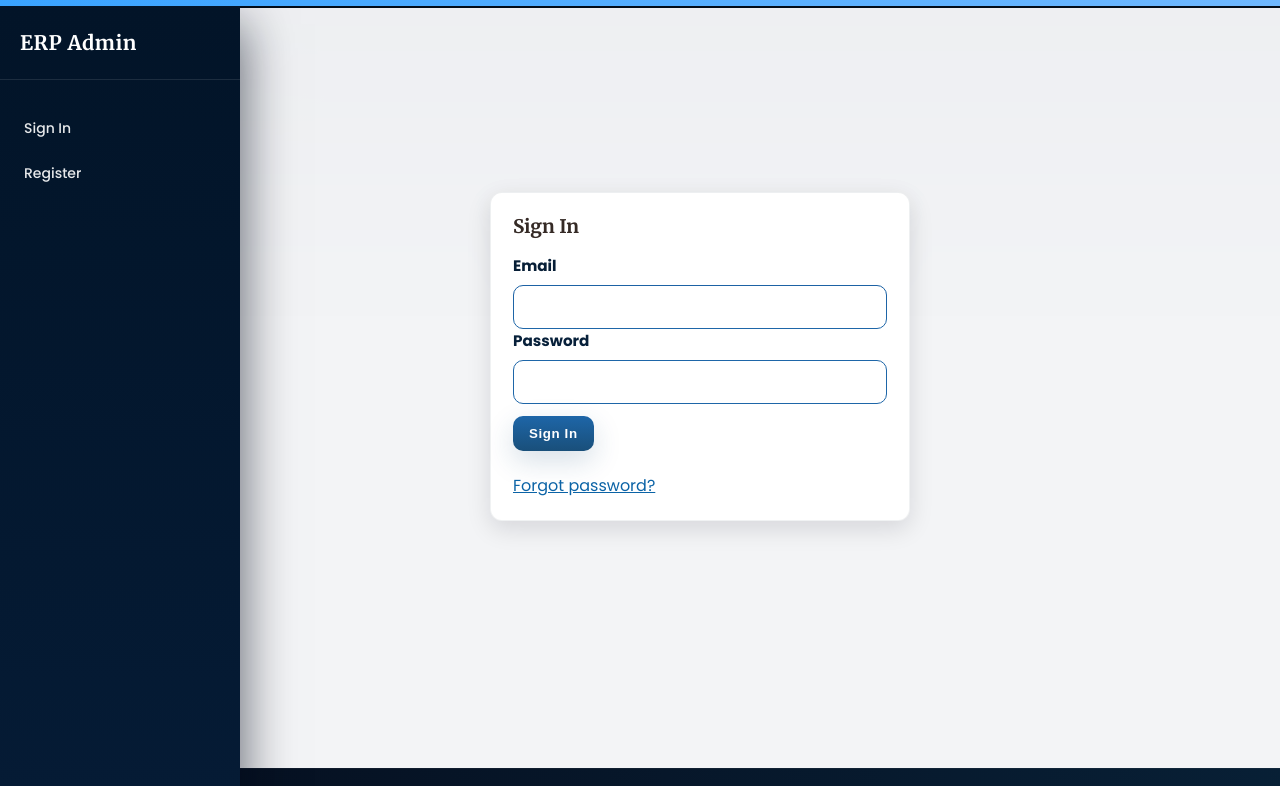
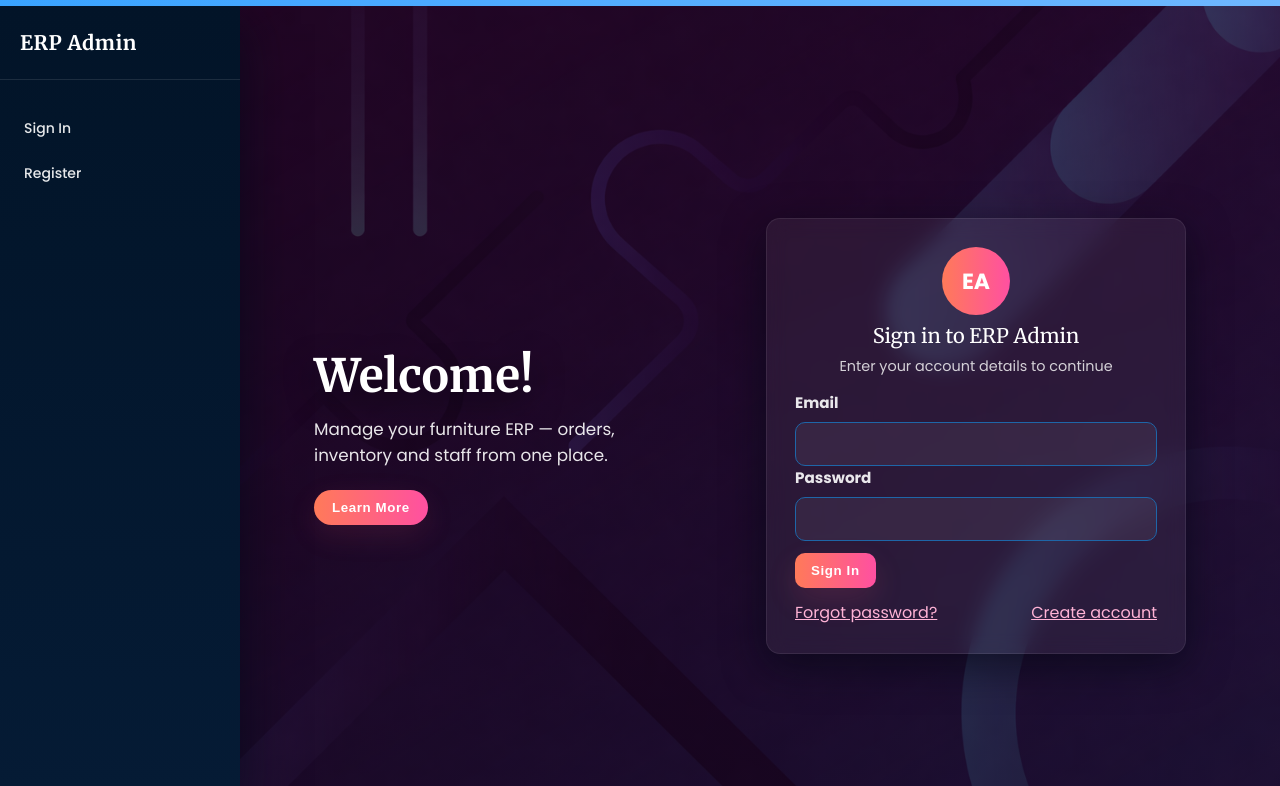
Before and after one commit to petrosasmamaw/Furniture-ERP, a React (Vite) app in the folder adminfrontend/: page / in a window 1280 px wide. Shown: the top 786 px of the page. Built offline with nearby package versions, Linux system fonts and the light colour scheme; no server answers.

Commit message:
update login and register page ui

```diff
--- a/adminfrontend/src/index.css
+++ b/adminfrontend/src/index.css
@@ -395,6 +395,69 @@ input:focus, select:focus, textarea:focus, .price-input:focus {
 .auth-card .form-group input { width: 100%; }
 .auth-card p { margin: 8px 0; }
 
+/* Polished auth UI */
+.auth-center { display:flex; justify-content:center; align-items:center; min-height:80vh }
+.auth-card { max-width:420px; width:100%; padding:28px; border-radius:14px; box-shadow:0 10px 30px rgba(2,8,24,0.12); background:var(--box-bg); }
+.auth-header { display:flex; flex-direction:column; align-items:center; gap:8px; margin-bottom:14px }
+.auth-avatar { width:68px; height:68px; border-radius:50%; display:flex; align-items:center; justify-content:center; background:linear-gradient(90deg,var(--accent),var(--primary)); color:white; font-weight:700; font-size:22px }
+.auth-title { font-family:'Merriweather', serif; font-size:1.25rem; color:var(--text-box); }
+.auth-sub { font-size:0.9rem; color:var(--muted); }
+.inline-note { background:#ecfdf5; color:#065f46; padding:10px 12px; border-radius:8px; border:1px solid rgba(6,95,70,0.06); margin-top:10px }
+.password-strength { height:8px; border-radius:6px; background:rgba(0,0,0,0.06); overflow:hidden; margin-top:8px }
+.password-strength > i { display:block; height:100%; width:0%; background:linear-gradient(90deg,#f97316,#10b981); transition:width .24s ease }
+.spinner { display:inline-block; width:14px; height:14px; border:2px solid rgba(255,255,255,0.3); border-top-color:rgba(255,255,255,0.9); border-radius:50%; animation:spin .8s linear infinite; vertical-align:middle; margin-right:8px }
+@keyframes spin { to { transform:rotate(360deg) } }
+
+/* Auth hero layout (left welcome panel + right glass card) */
+.auth-center{min-height:100vh;display:flex;align-items:center;justify-content:center;padding:0}
+.auth-hero{width:100%;max-width:1200px;margin:0 auto;display:grid;grid-template-columns:1fr 460px;gap:48px;align-items:center;padding:64px 24px}
+.auth-hero-left{padding:40px;color:#fff}
+.hero-title{font-family:'Merriweather',serif;font-size:46px;font-weight:800;margin:0 0 12px;color:#fff;text-shadow:0 10px 30px rgba(6,6,18,0.6)}
+.hero-sub{max-width:520px;color:rgba(255,255,255,0.9);margin-bottom:22px;line-height:1.5;font-size:1.05rem}
+.hero-cta{background:linear-gradient(90deg,#ff7a59,#ff50a1);padding:10px 18px;border-radius:999px;color:#fff;border:none;box-shadow:0 10px 30px rgba(255,90,120,0.12)}
+.hero-cta:hover{transform:translateY(-2px)}
+
+.auth-hero-right .auth-card{background:rgba(255,255,255,0.06);border:1px solid rgba(255,255,255,0.08);backdrop-filter:blur(10px);padding:28px;color:#fff;box-shadow:0 12px 40px rgba(3,6,18,0.6)}
+.auth-hero-right .auth-header{align-items:center}
+.auth-hero-right .auth-avatar{background:linear-gradient(90deg,#ff7a59,#ff50a1);color:white}
+.auth-hero-right .auth-title{color:#fff}
+.auth-hero-right .auth-sub{color:rgba(255,255,255,0.8)}
+.auth-hero-right .form-group input{background:rgba(255,255,255,0.06);color:#fff;border:1px solid rgba(255,255,255,0.08)}
+.auth-hero-right .form-group label{color:rgba(255,255,255,0.9)}
+.auth-hero-right .btn-primary{background:linear-gradient(90deg,#ff7a59,#ff50a1);color:#fff;box-shadow:0 12px 30px rgba(255,90,120,0.14)}
+
+@media (max-width:900px){
+  .auth-center{padding-left:0}
+  .auth-hero{grid-template-columns:1fr;gap:20px;padding:36px}
+  .auth-hero-left{display:none}
+  .auth-hero-right .auth-card{max-width:420px;margin:0 auto}
+}
+
+/* ===== Auth Background (via .auth-bg div set from React import) ===== */
+.auth-center{position:relative;overflow:hidden;margin-left: 100px;}
+
+/* Background image div — rendered by React with inline backgroundImage */
+.auth-bg{
+  position:fixed;
+  inset:0;
+  z-index:0;
+  background-size:cover;
+  background-position:center;
+  background-repeat:no-repeat;
+  pointer-events:none;
+}
+/* Dark gradient overlay on top of the image */
+.auth-bg::after{
+  content:"";
+  position:absolute;
+  inset:0;
+  background:linear-gradient(180deg, rgba(3,6,18,0.45), rgba(3,6,18,0.6));
+  pointer-events:none;
+}
+
+/* Make sure hero content sits above the background */
+.auth-hero{position:relative;z-index:1}
+
 /* ===== Product Page Styles ===== */
 .product-page {
   display: flex;
--- a/adminfrontend/src/pages/login.jsx
+++ b/adminfrontend/src/pages/login.jsx
@@ -3,11 +3,13 @@ import { useDispatch, useSelector } from 'react-redux';
 import { Link } from 'react-router-dom';
 import { signIn, loadSession } from '../slice/authSlice';
 import { useNavigate } from 'react-router-dom';
+import authBg from '../assets/authBackground.png';
 
 const Login = () => {
   const dispatch = useDispatch();
   const navigate = useNavigate();
   const { session, loading, error } = useSelector((s) => s.auth);
+  const [message, setMessage] = useState('');
   const [email, setEmail] = useState('');
   const [password, setPassword] = useState('');
 
@@ -22,31 +24,49 @@ const Login = () => {
       // if signIn succeeded, navigate to dashboard
       navigate('/dashboard');
     } catch (err) {
-      // error shown from slice state
+      setMessage(err || 'Sign in failed');
     }
   };
+  return (
+    <div className="auth-center">
+      <div className="auth-bg" style={{ backgroundImage: `url(${authBg})` }} />
+      <div className="auth-hero">
+        <div className="auth-hero-left">
+          <h1 className="hero-title">Welcome!</h1>
+          <p className="hero-sub">Manage your furniture ERP — orders, inventory and staff from one place.</p>
+          <button type="button" className="btn hero-cta">Learn More</button>
+        </div>
 
-  return (
-    <div className="page-container" style={{ marginLeft: 0, display: 'flex', justifyContent: 'center', alignItems: 'center', minHeight: '80vh' }}>
-      <div className="form-section" style={{ maxWidth: 420, width: '100%' }}>
-        <h3>Sign In</h3>
+        <div className="auth-hero-right">
+          <div className="auth-card">
+            <div className="auth-header">
+              <div className="auth-avatar">EA</div>
+              <div className="auth-title">Sign in to ERP Admin</div>
+              <div className="auth-sub">Enter your account details to continue</div>
+            </div>
             <form onSubmit={handleSubmit}>
               <div className="form-group">
                 <label>Email</label>
-            <input type="email" value={email} onChange={(e) => setEmail(e.target.value)} required />
+                <input type="email" value={email} onChange={(e) => setEmail(e.target.value)} required aria-label="email" />
               </div>
               <div className="form-group">
                 <label>Password</label>
-            <input type="password" value={password} onChange={(e) => setPassword(e.target.value)} required />
+                <input type="password" value={password} onChange={(e) => setPassword(e.target.value)} required aria-label="password" />
               </div>
               {error && <p className="error-text">{error}</p>}
+              {message && <p className="error-text">{message}</p>}
               <div style={{ marginTop: 12 }}>
-            <button className="btn btn-primary" type="submit" disabled={loading}>{loading ? 'Signing in...' : 'Sign In'}</button>
+                <button className="btn btn-primary" type="submit" disabled={loading}>
+                  {loading && <span className="spinner" />} {loading ? 'Signing in...' : 'Sign In'}
+                </button>
               </div>
-          <div style={{ marginTop: 12 }}>
-            <Link to="/reset-password" style={{ color: '#0b63a6', display: 'inline-block', marginTop: 10 }}>Forgot password?</Link>
+              <div style={{ marginTop: 12, display: 'flex', justifyContent: 'space-between', alignItems: 'center' }}>
+                <Link to="/reset-password" style={{ color: '#ffb3d6' }}>Forgot password?</Link>
+                <Link to="/register" style={{ color: '#ffb3d6' }}>Create account</Link>
               </div>
             </form>
+          </div>
+        </div>
       </div>
     </div>
   );
--- a/adminfrontend/src/pages/register.jsx
+++ b/adminfrontend/src/pages/register.jsx
@@ -2,6 +2,7 @@ import React, { useState, useEffect } from 'react';
 import { useDispatch, useSelector } from 'react-redux';
 import { signUp, loadSession } from '../slice/authSlice';
 import { useNavigate } from 'react-router-dom';
+import authBg from '../assets/authBackground.png';
 
 const Register = () => {
   const dispatch = useDispatch();
@@ -9,6 +10,9 @@ const Register = () => {
   const { session, loading, error } = useSelector((s) => s.auth);
   const [email, setEmail] = useState('');
   const [password, setPassword] = useState('');
+  const [confirm, setConfirm] = useState('');
+  const [pwStrength, setPwStrength] = useState(0);
+  const [infoMessage, setInfoMessage] = useState('');
 
   useEffect(() => { dispatch(loadSession()); }, [dispatch]);
   useEffect(() => { if (session) navigate('/dashboard'); }, [session, navigate]);
@@ -16,6 +20,11 @@ const Register = () => {
   const handleSubmit = async (e) => {
     e.preventDefault();
     try {
+      setInfoMessage('');
+      if (password !== confirm) {
+        setInfoMessage('Passwords do not match');
+        return;
+      }
       const res = await dispatch(signUp({ email, password })).unwrap();
       // If Supabase returns a session, navigate; otherwise prompt email confirmation
       if (res?.session) {
@@ -25,28 +34,59 @@ const Register = () => {
         navigate('/login');
       }
     } catch (err) {
-      // error text is handled via slice state; optionally show alert
+      // error text is handled via slice state
+      setInfoMessage(err || 'Registration failed');
     }
   };
 
+  const calcStrength = (pw) => {
+    let score = 0;
+    if (pw.length >= 8) score += 40;
+    if (/[A-Z]/.test(pw)) score += 20;
+    if (/[0-9]/.test(pw)) score += 20;
+    if (/[^A-Za-z0-9]/.test(pw)) score += 20;
+    setPwStrength(Math.min(100, score));
+  };
+
   return (
-    <div className="page-container" style={{ marginLeft: 0, display: 'flex', justifyContent: 'center', alignItems: 'center', minHeight: '80vh' }}>
-      <div className="form-section" style={{ maxWidth: 420, width: '100%' }}>
-        <h3>Create Account</h3>
+    <div className="auth-center">
+      <div className="auth-bg" style={{ backgroundImage: `url(${authBg})` }} />
+      <div className="auth-hero">
+        <div className="auth-hero-left">
+          <h1 className="hero-title">Create an account</h1>
+          <p className="hero-sub">Join your team and manage products, purchases and orders in one place.</p>
+          <button type="button" className="btn hero-cta">Learn More</button>
+        </div>
+
+        <div className="auth-hero-right">
+          <div className="auth-card">
+            <div className="auth-header">
+              <div className="auth-avatar">EA</div>
+              <div className="auth-title">Create your account</div>
+              <div className="auth-sub">Quickly create an admin account</div>
+            </div>
             <form onSubmit={handleSubmit}>
               <div className="form-group">
                 <label>Email</label>
-            <input type="email" value={email} onChange={(e) => setEmail(e.target.value)} required />
+                <input type="email" value={email} onChange={(e) => setEmail(e.target.value)} required aria-label="email" />
               </div>
               <div className="form-group">
                 <label>Password</label>
-            <input type="password" value={password} onChange={(e) => setPassword(e.target.value)} required />
+                <input type="password" value={password} onChange={(e) => { setPassword(e.target.value); calcStrength(e.target.value); }} required aria-label="password" />
+                <div className="password-strength"><i style={{ width: pwStrength + '%' }} /></div>
+              </div>
+              <div className="form-group">
+                <label>Confirm password</label>
+                <input type="password" value={confirm} onChange={(e) => setConfirm(e.target.value)} required aria-label="confirm-password" />
               </div>
               {error && <p className="error-text">{error}</p>}
+              {infoMessage && <p className="error-text">{infoMessage}</p>}
               <div style={{ marginTop: 12 }}>
-            <button className="btn btn-primary" type="submit" disabled={loading}>{loading ? 'Registering...' : 'Register'}</button>
+                <button className="btn btn-primary" type="submit" disabled={loading}>{loading ? <><span className="spinner"/> Registering...</> : 'Register'}</button>
               </div>
             </form>
+          </div>
+        </div>
       </div>
     </div>
   );
```
Also changed, not shown: adminfrontend/src/assets/authBackground.png (added). Lines whose indentation alone changed are shown as unchanged.
